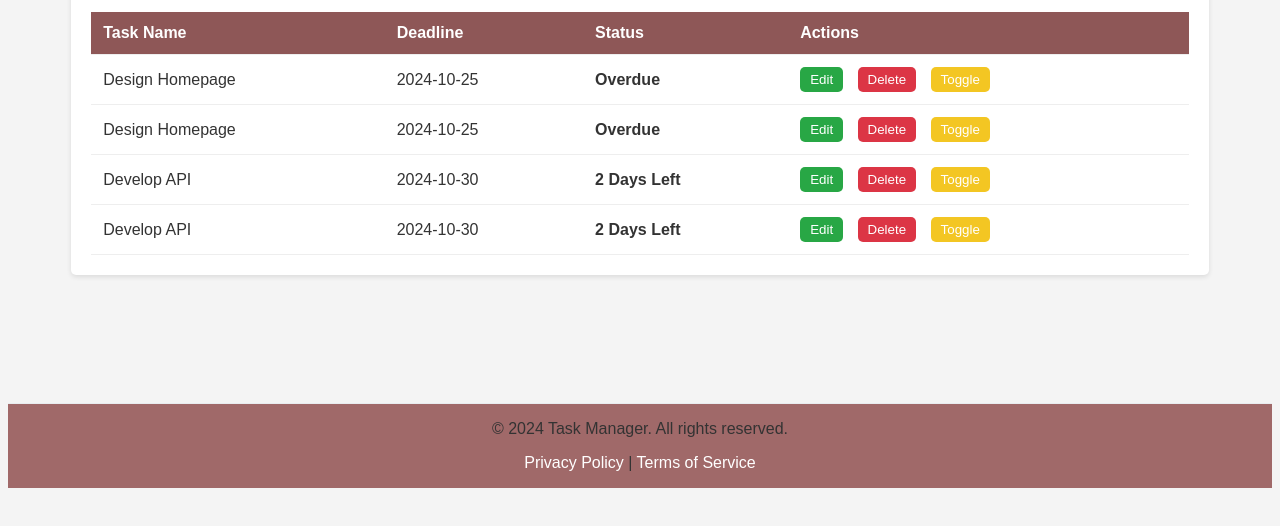
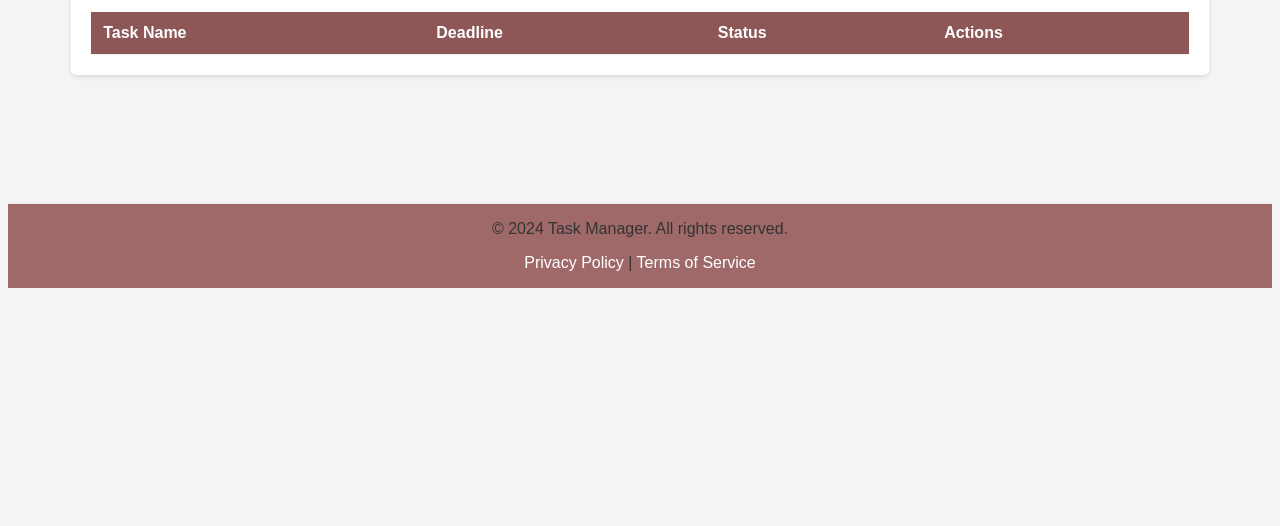
Before and after one commit to NadaObaid1/FinalProject-TaskManager-, a plain HTML site: page html/task.html in a window 1280 px wide. Shown: the part 230-756 px from the top of the page. Drawn offline with Linux system fonts and the light colour scheme.

Commit message:
add Updates in js

```diff
--- a/html/task.html
+++ b/html/task.html
@@ -38,47 +38,6 @@
                         </tr>
                     </thead>
                     <tbody>
-                        <!-- Task items will be dynamically added here -->
-                        <tr class="task-item">
-                            <td class="task-name">Design Homepage</td>
-                            <td class="task-deadline">2024-10-25</td>
-                            <td class="task-status">Overdue</td>
-                            <td>
-                                <button class="edit-task">Edit</button>
-                                <button class="delete-task">Delete</button>
-                                <button class="toggle-task">Toggle</button>
-                            </td>
-                        </tr>
-                        <tr class="task-item">
-                            <td class="task-name">Design Homepage</td>
-                            <td class="task-deadline">2024-10-25</td>
-                            <td class="task-status">Overdue</td>
-                            <td>
-                                <button class="edit-task">Edit</button>
-                                <button class="delete-task">Delete</button>
-                                <button class="toggle-task">Toggle</button>
-                            </td>
-                        </tr>
-                        <tr class="task-item">
-                            <td class="task-name">Develop API</td>
-                            <td class="task-deadline">2024-10-30</td>
-                            <td class="task-status">2 Days Left</td>
-                            <td>
-                                <button class="edit-task">Edit</button>
-                                <button class="delete-task">Delete</button>
-                                <button class="toggle-task">Toggle</button>
-                            </td>
-                        </tr>
-                        <tr class="task-item">
-                            <td class="task-name">Develop API</td>
-                            <td class="task-deadline">2024-10-30</td>
-                            <td class="task-status">2 Days Left</td>
-                            <td>
-                                <button class="edit-task">Edit</button>
-                                <button class="delete-task">Delete</button>
-                                <button class="toggle-task">Toggle</button>
-                            </td>
-                        </tr>
                     </tbody>
                 </table>
             </section>
@@ -91,5 +50,6 @@
             <a href="terms.html">Terms of Service</a>
         </p>
     </footer>
+    <script src="../js/Tasks.js"></script>
 </body>
 </html>
--- /dev/null
+++ b/js/Tasks.js
@@ -0,0 +1,71 @@
+document.addEventListener('DOMContentLoaded', function () {
+    const tasksTable = document.getElementById('task-list');
+    const tableBody = document.querySelector('#task-list tbody');
+
+    if (tasksTable && tableBody) {
+        const tasks = JSON.parse(localStorage.getItem('tasks')) || [];
+
+        const renderTasks = () => {
+            tableBody.innerHTML = '';
+            tasks.forEach((task, index) => {
+                const newRow = document.createElement('tr');
+                newRow.className = 'task-item';
+
+                const nameCell = document.createElement('td');
+                nameCell.className = 'task-name';
+                nameCell.textContent = task.name;
+                newRow.appendChild(nameCell);
+
+                const dateCell = document.createElement('td');
+                dateCell.className = 'task-deadline';
+                dateCell.textContent = task.date;
+                newRow.appendChild(dateCell);
+
+                const statusCell = document.createElement('td');
+                statusCell.className = 'task-status';
+                statusCell.textContent = task.status;
+                newRow.appendChild(statusCell);
+
+                const actionCell = document.createElement('td');
+                actionCell.className = 'task-actions';
+                newRow.appendChild(actionCell);
+
+                const editBtn = document.createElement('button');
+                editBtn.textContent = 'Edit';
+                editBtn.className = 'edit-task';
+                actionCell.appendChild(editBtn);
+
+                const deleteBtn = document.createElement('button');
+                deleteBtn.textContent = 'Delete';
+                deleteBtn.className = 'delete-task';
+                deleteBtn.addEventListener('click', () => deleteTask(index));
+                actionCell.appendChild(deleteBtn);
+
+                const toggleBtn = document.createElement('button');
+                toggleBtn.textContent = 'Toggle Status';
+                toggleBtn.className = 'toggle-task';
+                toggleBtn.addEventListener('click', () => toggleTaskStatus(index));
+                actionCell.appendChild(toggleBtn);
+
+                tableBody.appendChild(newRow);
+            });
+        };
+
+        const deleteTask = (index) => {
+            tasks.splice(index, 1);
+            localStorage.setItem('tasks', JSON.stringify(tasks));
+            renderTasks();
+        };
+
+
+        const toggleTaskStatus = (index) => {
+            tasks[index].status = tasks[index].status === 'Pending' ? 'Completed' : 'Pending';
+            localStorage.setItem('tasks', JSON.stringify(tasks));
+            renderTasks();
+        };
+
+        renderTasks();
+    } else {
+        console.error("Task table or table body not found");
+    }
+});
```
Also changed, not shown: js/script.js (+18 -34 lines).
